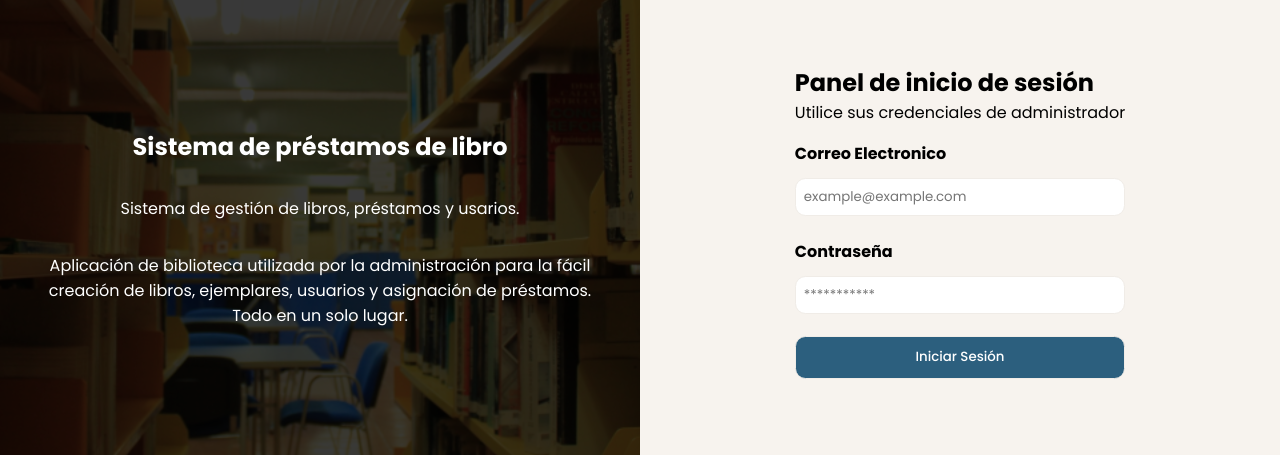
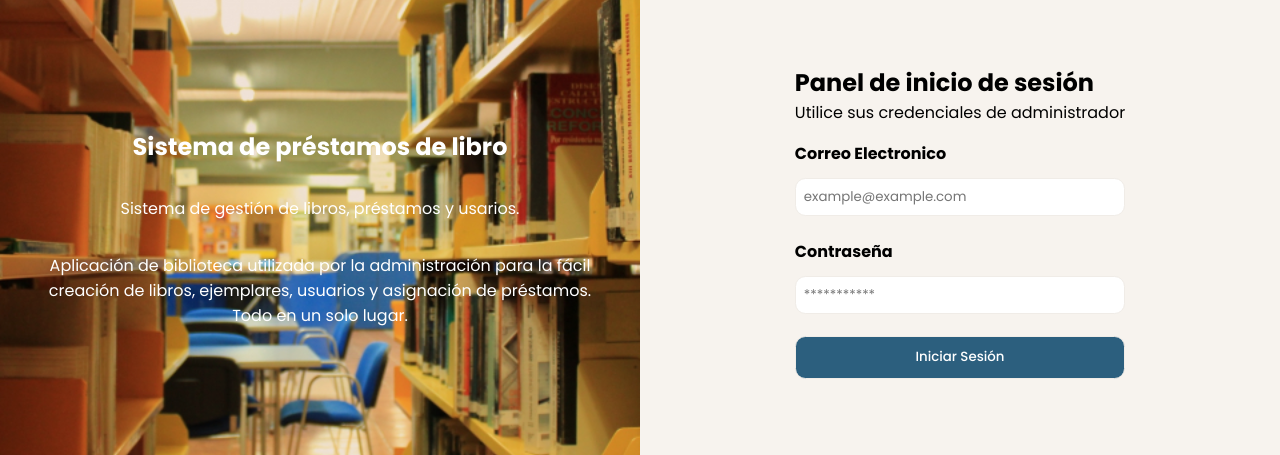
Before and after one commit to MaxisFront/Biblioteca-UNACH, a plain HTML site: page index.html in a window 1280 px wide. Shown: the part 178-633 px from the top of the page. Drawn offline with Linux system fonts and the light colour scheme.

Commit message:
chore: color gris anexado a paleta de colores

```diff
--- a/src/styles/styles.css
+++ b/src/styles/styles.css
@@ -8,7 +8,7 @@
     --text-light: #FFFFFF;
     --danger-color: #E7000B;
     --danger-light: #FFE2E2;
-    --overlay-color: rgba(0, 0, 0, 0.776);
+    --overlay-color:#78716C;
 
 }
 
```
